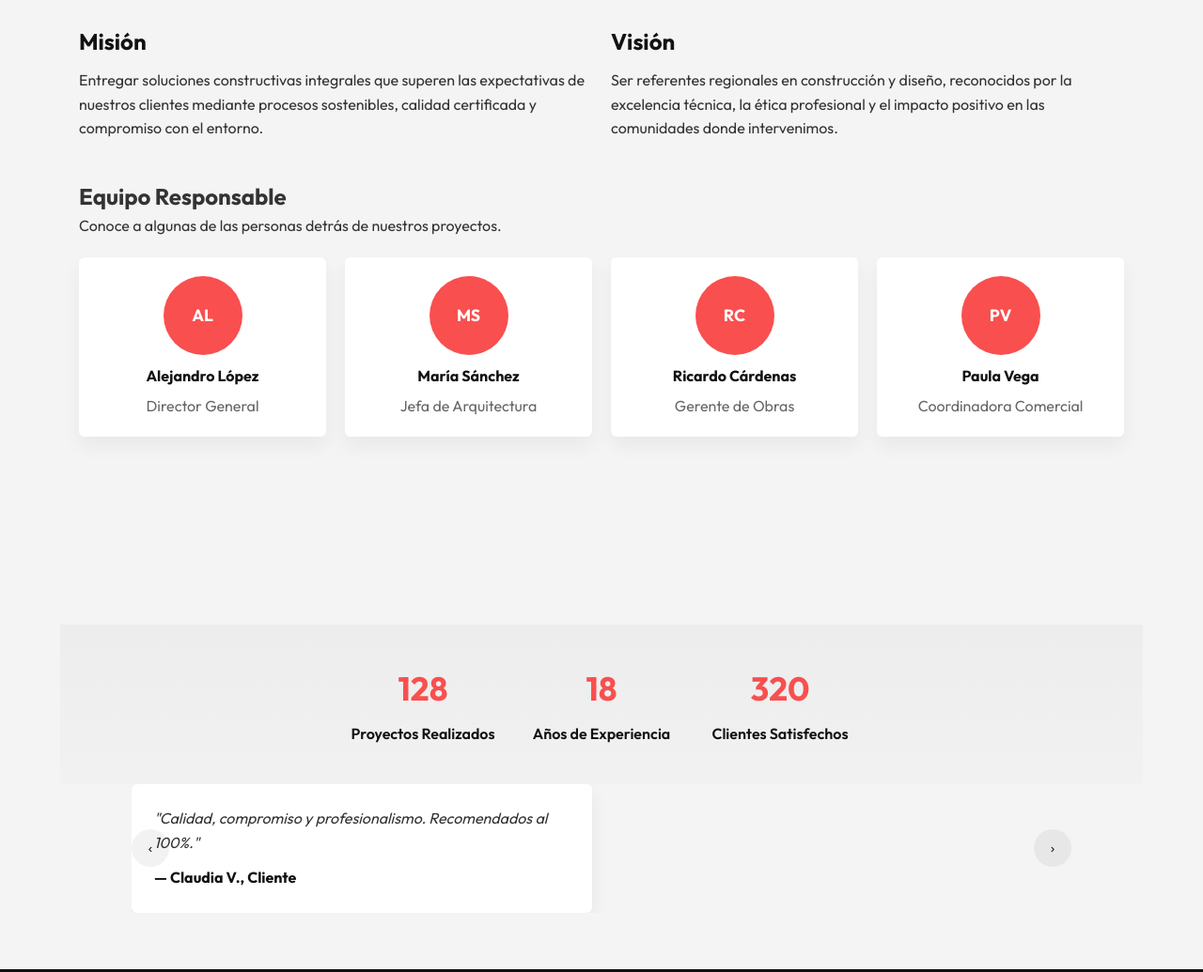
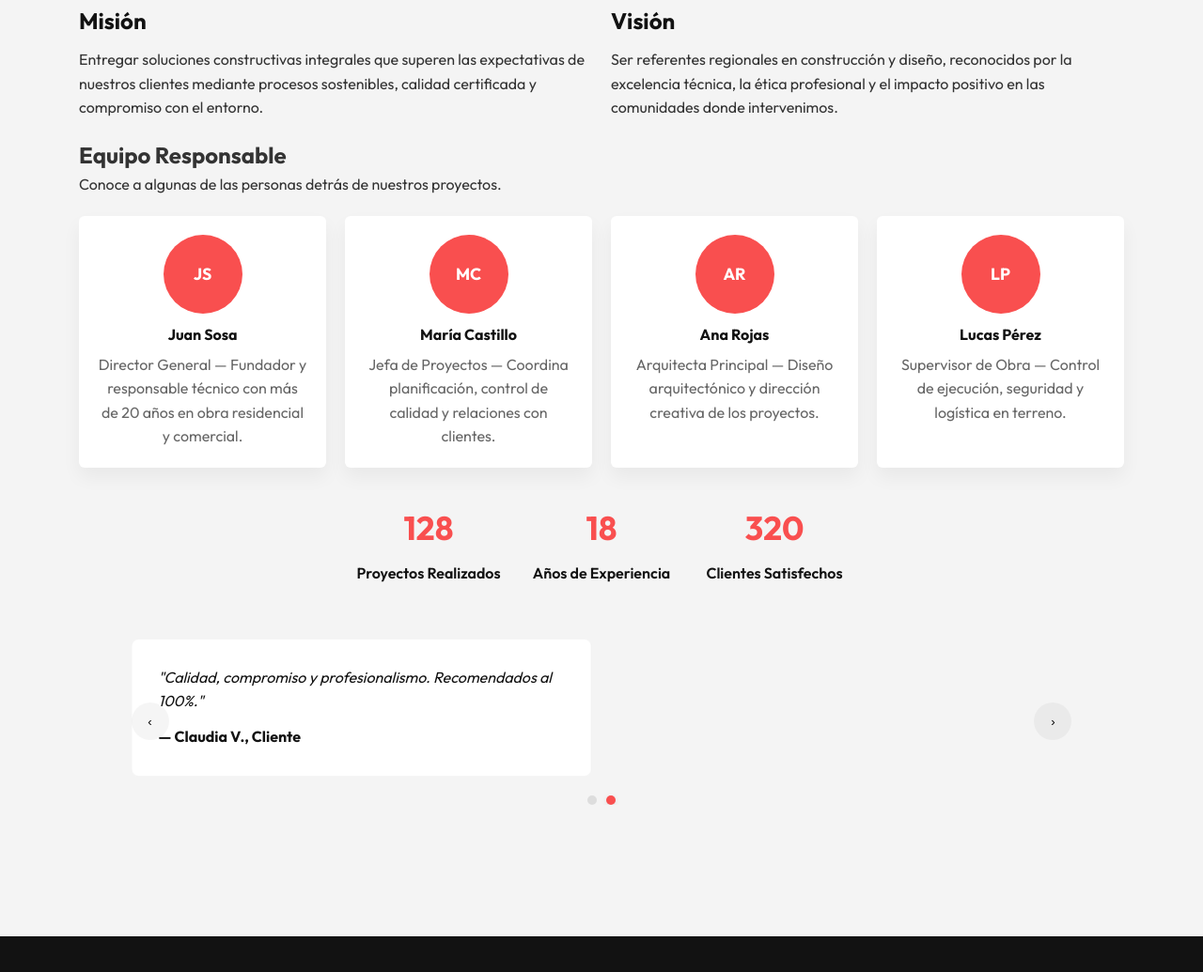
Before and after one commit to Matiaslagost7/construccionesosa, a plain HTML site: page pages/about.html in a window 1280 px wide. Shown: the part 588-1623 px from the top of the page at 94% size. Drawn offline with Linux system fonts and the light colour scheme.

Commit message:
chore: about: team grid, hero spacing, move testimonials into main

```diff
--- a/css/style.css
+++ b/css/style.css
@@ -714,7 +714,7 @@ footer {
 }
 
 /* --- About / Team Styles --- */
-.about-history, .about-mv, .about-team { margin-bottom: 40px; }
+.about-history, .about-mv, .about-team { margin-bottom: 18px; }
 .about-history p { color: var(--text-color); margin-bottom: 12px; }
 .about-mv { display: grid; grid-template-columns: repeat(auto-fit, minmax(240px, 1fr)); gap: 20px; }
 .about-mv h2 { margin-bottom: 10px; color: var(--secondary-color); }
@@ -730,25 +730,31 @@ footer {
 /* --- Counters (stats) --- */
 .counters {
     display: flex;
-    gap: 30px;
+    gap: 24px;
     justify-content: center;
     align-items: center;
-    padding: 40px 5%;
-    background: linear-gradient(180deg, rgba(18,18,18,0.03), rgba(18,18,18,0.01));
+    padding: 18px 5% 8px; /* tighten vertical spacing */
+    background: transparent; /* integrate with body */
+    margin-bottom: 8px; /* spacing before testimonials */
 }
 .counter { text-align: center; min-width: 160px; }
 .counter .number { font-size: 2.2rem; font-weight: 800; color: var(--primary-color); }
 .counter .label { margin-top: 8px; color: var(--secondary-color); font-weight: 600; }
 
 /* --- Testimonials carousel --- */
-.testimonials { padding: 60px 5%; background: var(--accent-color); }
-.testimonial-carousel { max-width: 1000px; margin: 0 auto; position: relative; overflow: hidden; }
+.testimonials { padding: 40px 5%; background: var(--accent-color); }
+.testimonial-carousel { max-width: 1100px; margin: 0 auto; position: relative; overflow: hidden; }
 .testimonial-track { display: flex; transition: transform 0.5s ease-in-out; gap: 20px; }
-.testimonial-slide { min-width: 100%; box-sizing: border-box; background: #fff; padding: 24px; border-radius: 6px; box-shadow: 0 8px 20px rgba(0,0,0,0.06); }
-.testimonial-quote { font-style: italic; color: var(--text-color); margin-bottom: 12px; }
+.testimonial-slide { min-width: 100%; box-sizing: border-box; background: var(--light-text); padding: 28px; border-radius: 8px; border: 1px solid rgba(0,0,0,0.04); }
+.testimonial-quote { font-style: italic; color: var(--secondary-color); margin-bottom: 12px; }
 .testimonial-author { font-weight: 700; color: var(--secondary-color); }
 .testimonial-controls { position: absolute; top: 50%; transform: translateY(-50%); width: 100%; display:flex; justify-content:space-between; pointer-events:none; }
-.testimonial-controls button { background: rgba(0,0,0,0.05); border: none; width: 40px; height: 40px; border-radius: 50%; pointer-events:all; cursor:pointer; }
+.testimonial-controls button { background: rgba(0,0,0,0.04); border: none; width: 40px; height: 40px; border-radius: 50%; pointer-events:all; cursor:pointer; }
+
+/* Dots indicators */
+.testimonial-dots { display:flex; gap:10px; justify-content:center; margin-top:20px; }
+.testimonial-dots button { width:10px; height:10px; border-radius:50%; border:none; background: #ddd; cursor:pointer; }
+.testimonial-dots button.active { background: var(--primary-color); box-shadow: 0 2px 6px rgba(0,0,0,0.08); }
 
 @media (min-width: 768px) {
     .testimonial-slide { min-width: calc(100% / 2 - 10px); }
--- a/js/main.js
+++ b/js/main.js
@@ -160,19 +160,41 @@ document.addEventListener('DOMContentLoaded', () => {
         counters.forEach(c => counterObserver.observe(c));
     }
 
-    // Testimonials carousel (simple)
+    // Testimonials carousel (simple) with dots
     const carousels = document.querySelectorAll('.testimonial-carousel');
     carousels.forEach(car => {
         const track = car.querySelector('.testimonial-track');
         const slides = Array.from(track.children);
         const nextBtn = car.querySelector('.testimonial-next');
         const prevBtn = car.querySelector('.testimonial-prev');
+        const dotsContainer = car.parentElement.querySelector('.testimonial-dots');
         let index = 0;
         let autoplay = null;
 
+        // create dots
+        const dots = [];
+        if (dotsContainer) {
+            slides.forEach((s, i) => {
+                const b = document.createElement('button');
+                b.type = 'button';
+                b.setAttribute('aria-label', `Ir al testimonio ${i+1}`);
+                if (i === 0) b.classList.add('active');
+                b.addEventListener('click', () => { index = i; update(); reset(); });
+                dotsContainer.appendChild(b);
+                dots.push(b);
+            });
+        }
+
+        const updateDots = () => {
+            dots.forEach((d, i) => d.classList.toggle('active', i === index));
+        };
+
         const update = () => {
-            const slideWidth = slides[0].getBoundingClientRect().width + 20; // gap
+            const style = window.getComputedStyle(track);
+            const gap = parseFloat(style.gap) || 20;
+            const slideWidth = slides[0].getBoundingClientRect().width + gap;
             track.style.transform = `translateX(-${index * slideWidth}px)`;
+            updateDots();
         };
 
         const next = () => {
--- a/pages/about.html
+++ b/pages/about.html
@@ -30,7 +30,7 @@
         </nav>
     </header>
 
-    <section class="hero" style="height:40vh;">
+    <section class="hero" style="height:40vh; padding-top:60px;">
         <h1>Sobre Nosotros</h1>
         <p>Conoce la historia, misión y visión de Construcciones Sosa.</p>
     </section>
@@ -61,32 +61,28 @@
                 <p>Conoce a algunas de las personas detrás de nuestros proyectos.</p>
                 <div class="team-grid">
                     <div class="team-member">
-                        <div class="team-avatar">AL</div>
-                        <h4>Alejandro López</h4>
-                        <p>Director General</p>
+                        <div class="team-avatar">JS</div>
+                        <h4>Juan Sosa</h4>
+                        <p>Director General — Fundador y responsable técnico con más de 20 años en obra residencial y comercial.</p>
                     </div>
                     <div class="team-member">
-                        <div class="team-avatar">MS</div>
-                        <h4>María Sánchez</h4>
-                        <p>Jefa de Arquitectura</p>
+                        <div class="team-avatar">MC</div>
+                        <h4>María Castillo</h4>
+                        <p>Jefa de Proyectos — Coordina planificación, control de calidad y relaciones con clientes.</p>
                     </div>
                     <div class="team-member">
-                        <div class="team-avatar">RC</div>
-                        <h4>Ricardo Cárdenas</h4>
-                        <p>Gerente de Obras</p>
+                        <div class="team-avatar">AR</div>
+                        <h4>Ana Rojas</h4>
+                        <p>Arquitecta Principal — Diseño arquitectónico y dirección creativa de los proyectos.</p>
                     </div>
                     <div class="team-member">
-                        <div class="team-avatar">PV</div>
-                        <h4>Paula Vega</h4>
-                        <p>Coordinadora Comercial</p>
+                        <div class="team-avatar">LP</div>
+                        <h4>Lucas Pérez</h4>
+                        <p>Supervisor de Obra — Control de ejecución, seguridad y logística en terreno.</p>
                     </div>
                 </div>
             </section>
-        </div>
-    </main>
 
-    <!-- Testimonials -->
-    <section class="testimonials" aria-label="Comentarios de clientes">
             <!-- Counters / Stats -->
             <section class="counters" aria-label="Estadísticas de la empresa">
                 <div class="counter">
@@ -102,6 +98,9 @@
                     <div class="label">Clientes Satisfechos</div>
                 </div>
             </section>
+
+            <!-- Testimonials -->
+            <section class="testimonials" aria-label="Comentarios de clientes">
                 <div class="testimonial-carousel">
                     <div class="testimonial-track">
                         <div class="testimonial-slide">
@@ -117,8 +116,12 @@
                         <button class="testimonial-prev" aria-label="Anterior">‹</button>
                         <button class="testimonial-next" aria-label="Siguiente">›</button>
                     </div>
+                    <div class="testimonial-dots" aria-hidden="false"></div>
                 </div>
             </section>
+
+        </div>
+    </main>
 
     <footer id="contact">
         <div class="footer-container">
```
Also changed, not shown: index.html (+1 -0 lines). Lines whose indentation alone changed are shown as unchanged.
